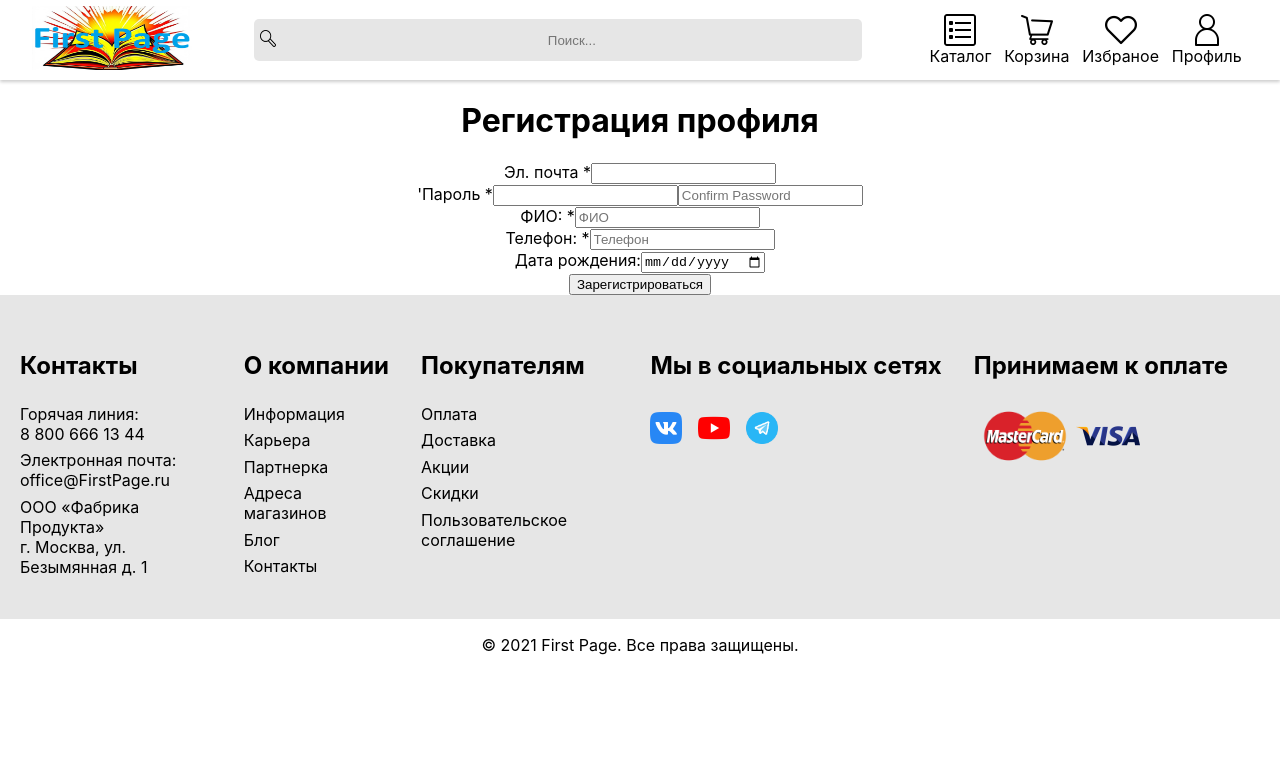
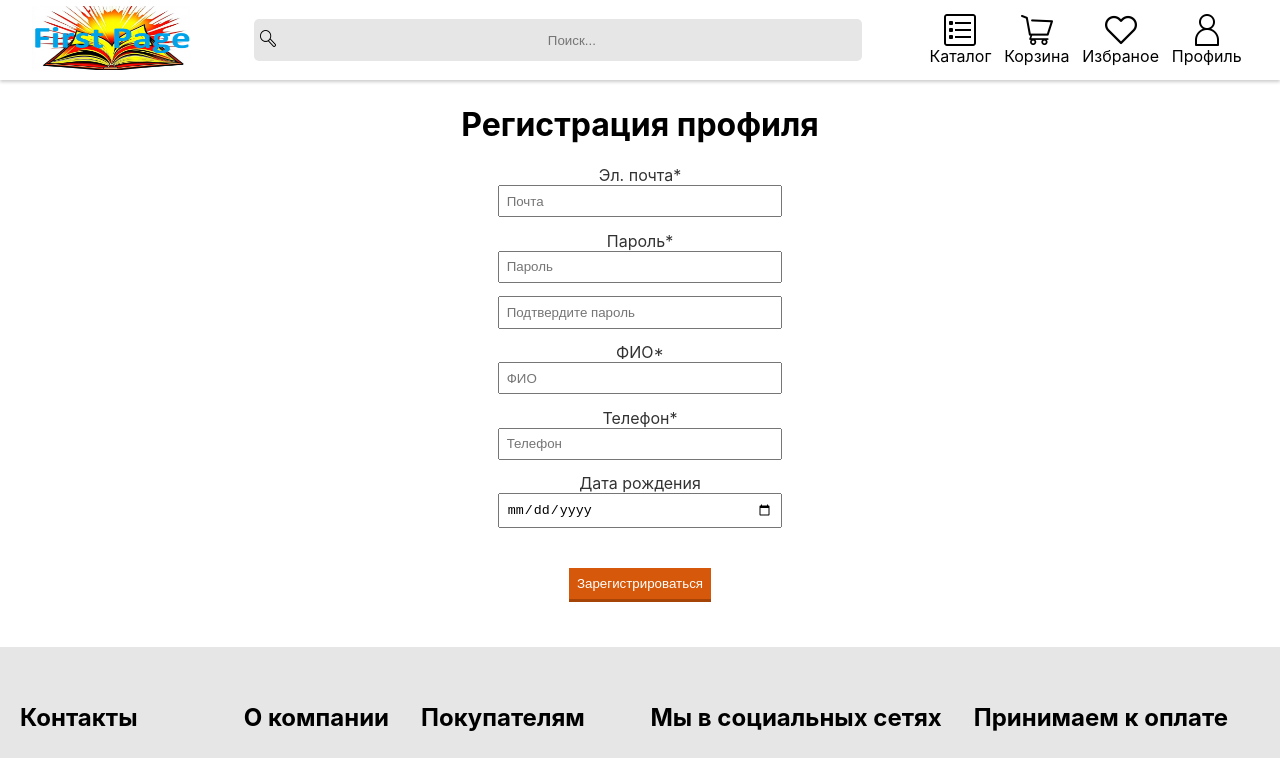
Before and after one commit to DNibras/comic-shop, a React (Vite) app: page /registration in a window 1280 px wide. Shown: the top 758 px of the page. Built offline with nearby package versions, Linux system fonts and the light colour scheme.

Commit message:
add style for RegisterProfile

```diff
--- a/src/components/RegisterProfile/index.tsx
+++ b/src/components/RegisterProfile/index.tsx
@@ -1,40 +1,44 @@
+import './style.css'
+
 const RegisterProfile = () => {
 
   return (
     <form className="register-profile-container">
       <h1>Регистрация профиля</h1>
-      <div>
-        <label htmlFor="email">Эл. почта *</label>
+      <div className="email-container">
+        <label htmlFor="email">Эл. почта*</label>
         <input
           type="email"
           name="email"
           id="email"
+          placeholder="Почта"
         />
       </div>
-      <div>
-        <label htmlFor="password">'Пароль *</label>
+      <div className="password-container">
+        <label htmlFor="password">Пароль*</label>
         <input
           type="password"
           name="password"
           id="password"
+          placeholder="Пароль"
         />
         <input
           type="password"
           id="confirmPassword"
-          placeholder="Confirm Password"
+          placeholder="Подтвердите пароль"
           className="confirm-password-input"
         />
       </div>
-      <div>
-        <label htmlFor="fullName">ФИО: *</label>
+      <div className="fullName-container">
+        <label htmlFor="fullName">ФИО*</label>
         <input type="text" id="fullName" placeholder="ФИО" />
       </div>
-      <div>
-        <label htmlFor="phone">Телефон: *</label>
+      <div className="phone-container">
+        <label htmlFor="phone">Телефон*</label>
         <input type="tel" id="phone" placeholder="Телефон" />
       </div>
-      <div>
-        <label htmlFor="birthday">Дата рождения:</label>
+      <div className="birthday-container">
+        <label htmlFor="birthday">Дата рождения</label>
         <input type="date" id="birthday" />
       </div>
       <button className="register-button" type="submit">Зарегистрироваться</button>
--- a/src/components/RegisterProfile/style.css
+++ b/src/components/RegisterProfile/style.css
@@ -0,0 +1,56 @@
+.register-profile-container {
+  display        : flex;
+  flex-direction : column;
+  align-items    : center;
+  margin-bottom: 3em;
+}
+
+.register-profile-container input{
+  margin-bottom: 1em;
+}
+
+.email-container {
+  display: flex;
+  flex-direction: column;
+}
+
+.password-container {
+  display: flex;
+  flex-direction: column;
+}
+
+.fullName-container {
+  display: flex;
+  flex-direction: column;
+}
+
+.phone-container {
+  display: flex;
+  flex-direction: column;
+}
+
+.birthday-container {
+  display: flex;
+  flex-direction: column;
+}
+
+.register-profile-container label {
+  opacity: 0.8;
+}
+
+.register-profile-container input {
+  width: 20em;
+  padding: 0.5em;
+}
+
+.register-button {
+  background-color: var(--button-color);
+  color           : var(--primary-color);
+  box-shadow      : 0 3px var(--button-shadow-color);
+  padding         : 0.6em;
+  border          : none;
+  outline         : none;
+  margin-top      : auto;
+  width           : fit-content;
+  margin-top: 2em;
+}
```
